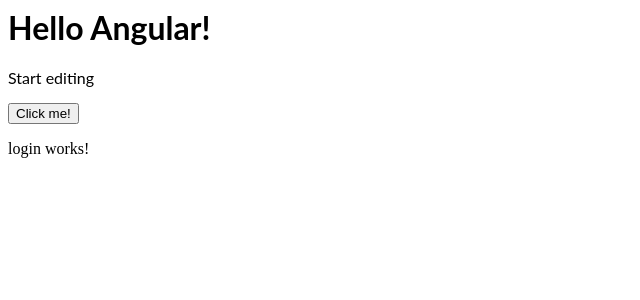
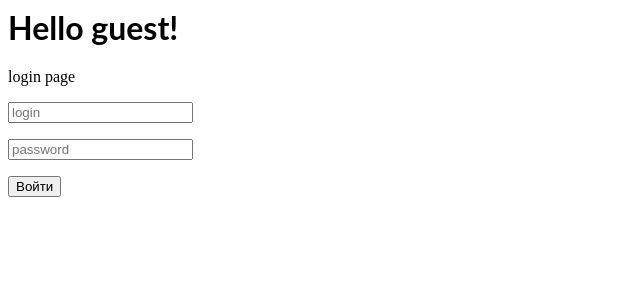
Before and after one commit to werrio5/angular-test, an Angular app: page /login in a window 1280 px wide. Shown: the top 300 px of the page, without its empty margins (0-640 px from the left). Built offline with nearby package versions, Linux system fonts and the light colour scheme.

Commit message:
4 files modified, 7 added, 1 deleted

```diff
--- a/src/app/app.component.html
+++ b/src/app/app.component.html
@@ -1,7 +1,3 @@
 
 <hello name="{{ name }}"></hello>
-<p>
-  Start editing
-</p>
-<test-button></test-button>
 <router-outlet></router-outlet>
--- a/src/app/app.component.ts
+++ b/src/app/app.component.ts
@@ -6,5 +6,5 @@
   styleUrls: [ './app.component.css' ]
 })
 export class AppComponent  {
-  name = 'Angular';
+  name = 'guest';
 }
--- /dev/null
+++ b/src/app/modules/login/button.component.ts
@@ -0,0 +1,13 @@
+import { Component } from '@angular/core';
+
+@Component({
+  selector: 'btn',
+  templateUrl: 'button.html',
+})
+export class ButtonComponent {
+
+  onClick() {
+
+  }
+
+}
--- /dev/null
+++ b/src/app/modules/login/button.html
@@ -0,0 +1,3 @@
+<p>
+  <button (click)="onClick()">Войти</button>
+</p>
--- /dev/null
+++ b/src/app/modules/login/login-input.html
@@ -0,0 +1,3 @@
+ <p>
+ <input required placeholder="login">
+ </p>
--- a/src/app/modules/login/login.component.html
+++ b/src/app/modules/login/login.component.html
@@ -1,3 +1,4 @@
-<p>
-login works!
-</p>
+<p> login page</p>
+  <login-input></login-input>
+  <password-input></password-input>
+  <btn></btn>
--- /dev/null
+++ b/src/app/modules/login/password-input.html
@@ -0,0 +1,3 @@
+ <p>
+ <input required type="password" placeholder="password">
+ </p>
```
Also changed, not shown: src/app/app.module.ts (+6 -4 lines), src/app/app.routing.ts (deleted, +0 -7 lines), src/app/modules/login/login-input.component.ts (added, +12 -0 lines), src/app/modules/login/login.module.ts (added, +19 -0 lines), src/app/modules/login/password-input.component.ts (added, +11 -0 lines).
